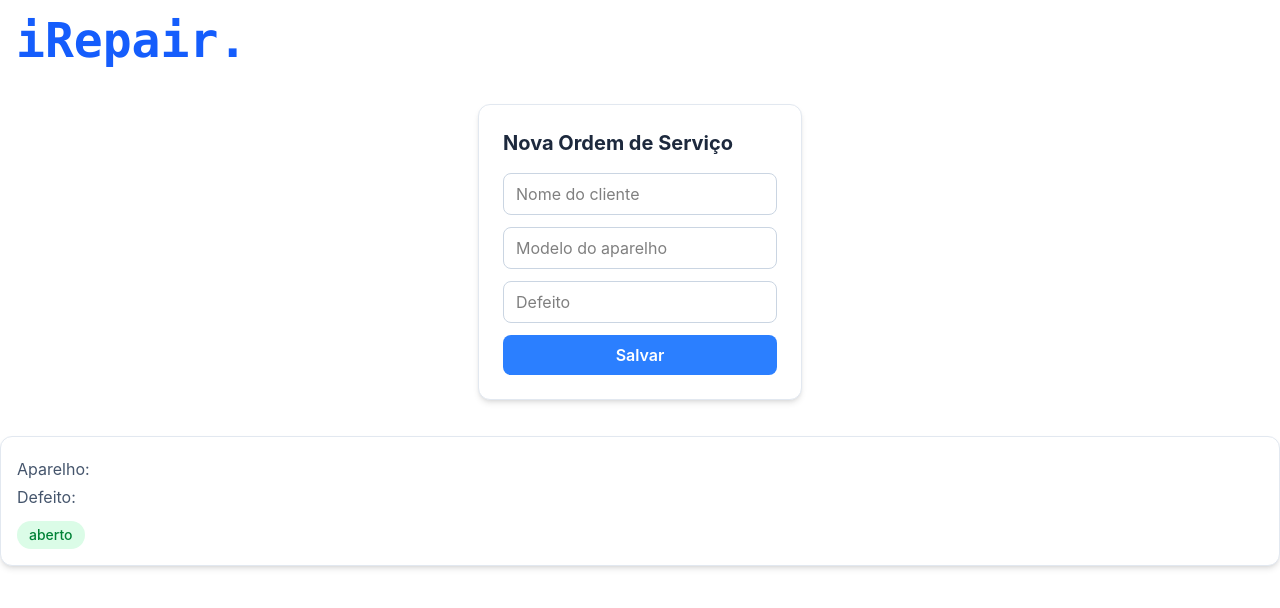
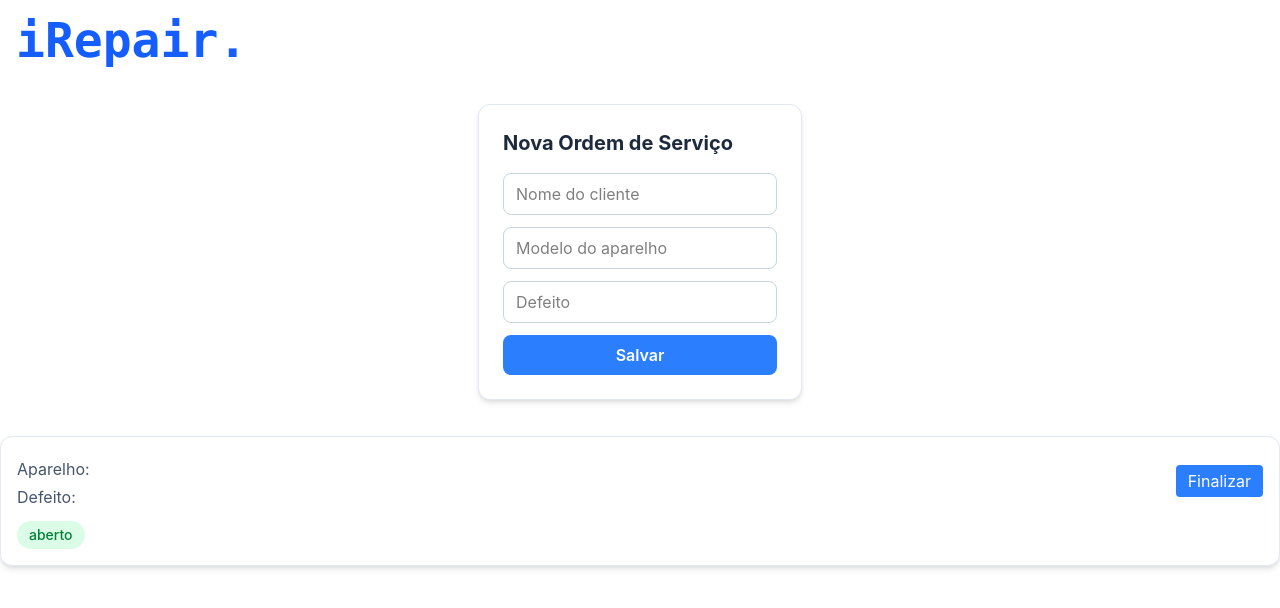
Before and after one commit to gabrielcosta444/iRepair, a React (Vite) app in the folder project-irepair/: page / in a window 1280 px wide. Both pictures are taken after a click on the button "Salvar". Shown: the top 608 px of the page. Built offline with nearby package versions, Linux system fonts and the light colour scheme.

Commit message:
feat: Implementa lógica e estilização do botão de alterar status

```diff
--- a/project-irepair/src/App.tsx
+++ b/project-irepair/src/App.tsx
@@ -13,9 +13,21 @@ export interface ServiceOrder{
 
 function App() {
   const [services, setServices] = useState <ServiceOrder[]> ([]);
+
   function addService(newService: ServiceOrder){
     setServices ([... services, newService]);
   }
+
+  function finalizeService(id: number){
+    setServices((prevServices) =>
+    prevServices.map((service) =>
+      service.id === id
+        ? { ...service, status: "finalizado" }
+        : service
+    )
+    );
+  }
+
   return (
       <div>
           <Header />
@@ -24,7 +36,7 @@ function App() {
           <NewServiceForm onAddService = {addService} />
         </div>
           {services.map((service) => (
-          <ServiceCard key = {service.id} service = {service}/>
+          <ServiceCard key = {service.id} service = {service} onFinalize = {finalizeService}/>
         ))}
       </main>
       </div>
--- a/project-irepair/src/components/ServiceCard.tsx
+++ b/project-irepair/src/components/ServiceCard.tsx
@@ -3,13 +3,15 @@ import type {ServiceOrder} from "../App"
 
 interface ServiceCardProps{
     service: ServiceOrder;
+    onFinalize: (id: number) => void;
 }
 
-function ServiceCard({service}: ServiceCardProps){
+function ServiceCard({service, onFinalize}: ServiceCardProps){
     const statusColor = service.status == "aberto" ? "bg-green-100 text-green-700" : "bg-gray-200 text-gray-700";
     return(
-    <div className="bg-white rounded-xl shadow-md p-4 border border-slate-200">
-      <h2 className="text-lg font-bold text-blue-700">{service.cliente}</h2>
+    <div className="bg-white rounded-xl shadow-md p-4 border border-slate-200 flex justify-between">
+      <div>
+        <h2 className="text-lg font-bold text-blue-700">{service.cliente}</h2>
       <h3 className="text-slate-600 mt-1">
         Aparelho: {service.modeloAparelho}
       </h3>
@@ -20,6 +22,15 @@ function ServiceCard({service}: ServiceCardProps){
       >
         {service.status}
       </span>
+      </div>
+      <div>
+        <button
+          onClick={() => onFinalize(service.id)}
+          className="mt-3 bg-blue-500 text-white px-3 py-1 rounded hover:bg-blue-700"
+        >
+          Finalizar
+        </button>
+      </div>
     </div>
     );
 }
```
